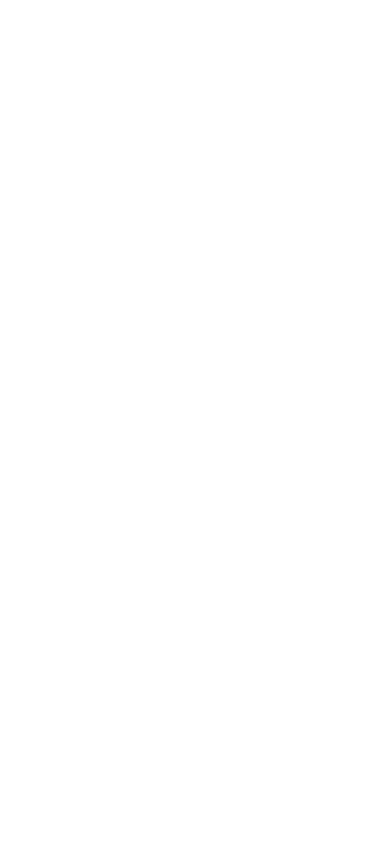
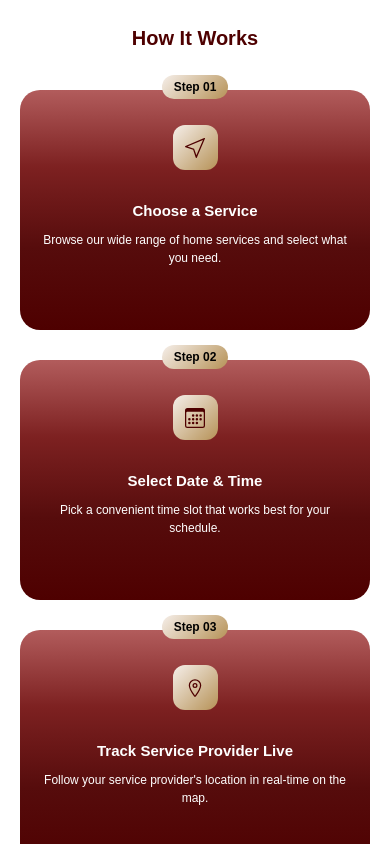
Before and after one commit to rj6624/Multi-Service-Home-Management-System, a React (Create React App) app in the folder client/user-app/: page / in a window 390 px wide. Shown: the part 920-1764 px from the top of the page. Before the commit the page ends 927 px from the top, so only its background shows below. Built offline with nearby package versions, Linux system fonts and the light colour scheme.

Commit message:
HowItWorksLandingPage

```diff
--- /dev/null
+++ b/client/user-app/src/components/HowItWorksLandingPage.css
@@ -0,0 +1,194 @@
+.how-it-works {
+    width: 1322px;
+    margin: 50px auto 0 auto;
+    padding: 20px 0;
+}
+
+.how-it-works-header {
+    text-align: left;
+    margin-bottom: 40px;
+}
+
+.how-it-works-header h2 {
+    font-size: 36px;
+    font-weight: bold;
+    color: #4E0000;
+    margin: 0;
+}
+
+.steps-container {
+    display: flex;
+    justify-content: space-between;
+    align-items: flex-start;
+    gap: 20px;
+    position: relative;
+}
+
+.step-wrapper {
+    display: flex;
+    align-items: center;
+    flex: 1;
+}
+
+.step-card {
+    width: 100%;
+    background: linear-gradient(0deg, #4E0000 0%, #560c0c 34%, #7d2121 68%, #b25c5c 100%);
+    border-radius: 20px;
+    padding: 40px 20px 30px 20px;
+    position: relative;
+    text-align: center;
+    min-height: 240px;
+    display: flex;
+    flex-direction: column;
+    align-items: center;
+}
+
+.step-badge {
+    position: absolute;
+    top: -15px;
+    background: linear-gradient(135deg, #F6EFEA 0%, #b69257 100%);
+    color: #000;
+    padding: 6px 16px;
+    border-radius: 20px;
+    font-size: 14px;
+    font-weight: bold;
+}
+
+.step-icon {
+    width: 60px;
+    height: 60px;
+    /* background-color: #E5A1A1; */
+    background: linear-gradient(135deg, #F6EFEA 0%, #b69257 100%);
+
+    border-radius: 12px;
+    display: flex;
+    align-items: center;
+    justify-content: center;
+    margin: 20px auto 20px auto;
+    margin-top: 0;
+    margin-bottom: 32px;
+    font-size: 28px;
+    color: #4E0000;
+}
+
+.step-title {
+    font-size: 18px;
+    font-weight: bold;
+    color: #ffffff;
+    margin: 0 0 12px 0;
+}
+
+.step-description {
+    font-size: 14px;
+    color: #ffffff;
+    line-height: 1.5;
+    margin: 0;
+}
+
+.step-connector {
+    width: 40px;
+    height: 2px;
+    background-color: #D1B8B8;
+    margin: 0 -20px;
+    align-self: center;
+}
+
+/* Responsive Design */
+@media (max-width: 1400px) {
+    .how-it-works {
+        width: 100%;
+        max-width: 1322px;
+        padding: 40px 40px 0 40px;
+        margin: 0 auto;
+    }
+}
+
+@media (max-width: 1024px) {
+    .how-it-works {
+        padding: 30px 30px 0 30px;
+    }
+
+    .how-it-works-header h2 {
+        font-size: 28px;
+    }
+
+    .step-card {
+        padding: 35px 15px 25px 15px;
+        height: 240px;
+    }
+
+    .step-icon {
+        width: 50px;
+        height: 50px;
+        font-size: 24px;
+    }
+
+    .step-title {
+        font-size: 16px;
+    }
+
+    .step-description {
+        font-size: 13px;
+    }
+
+    .step-connector {
+        width: 30px;
+    }
+}
+
+@media (max-width: 768px) {
+    .how-it-works {
+        padding: 20px;
+    }
+
+    .steps-container {
+        flex-direction: column;
+        gap: 30px;
+    }
+
+    .step-wrapper {
+        width: 100%;
+    }
+
+    .step-connector {
+        display: none;
+    }
+
+    .step-card {
+        min-height: auto;
+    }
+
+    .how-it-works-header h2 {
+        font-size: 24px;
+        text-align: center;
+    }
+}
+
+@media (max-width: 480px) {
+    .how-it-works {
+        padding: 20px;
+    }
+
+    .step-badge {
+        font-size: 12px;
+        padding: 5px 12px;
+    }
+
+    .step-icon {
+        width: 45px;
+        height: 45px;
+        font-size: 20px;
+    }
+
+    .step-title {
+        font-size: 15px;
+    }
+
+    .step-description {
+        font-size: 12px;
+    }
+
+    .how-it-works-header h2 {
+        font-size: 20px;
+    }
+}
--- /dev/null
+++ b/client/user-app/src/components/HowItWorksLandingPage.js
@@ -0,0 +1,59 @@
+import './HowItWorksLandingPage.css';
+import { SlCursor } from "react-icons/sl";
+import { BsCalendar3 } from "react-icons/bs";
+import { IoLocationOutline } from "react-icons/io5";
+import { BsWallet2 } from "react-icons/bs";
+
+function HowItWorksLandingPage() {
+    const steps = [
+        {
+            number: "01",
+            icon: <SlCursor />,
+            title: "Choose a Service",
+            description: "Browse our wide range of home services and select what you need."
+        },
+        {
+            number: "02",
+            icon: <BsCalendar3 />,
+            title: "Select Date & Time",
+            description: "Pick a convenient time slot that works best for your schedule."
+        },
+        {
+            number: "03",
+            icon: <IoLocationOutline />,
+            title: "Track Service Provider Live",
+            description: "Follow your service provider's location in real-time on the map."
+        },
+        {
+            number: "04",
+            icon: <BsWallet2 />,
+            title: "Pay Securely & Review",
+            description: "Complete payment securely and share your experience with a review."
+        }
+    ];
+
+    return (
+        <div className="how-it-works">
+            <div className="how-it-works-header">
+                <h2>How It Works</h2>
+            </div>
+            <div className="steps-container">
+                {steps.map((step, index) => (
+                    <div key={index} className="step-wrapper">
+                        <div className="step-card">
+                            <div className="step-badge">Step {step.number}</div>
+                            <div className="step-icon">
+                                {step.icon}
+                            </div>
+                            <h3 className="step-title">{step.title}</h3>
+                            <p className="step-description">{step.description}</p>
+                        </div>
+                        {index < steps.length - 1 && <div className="step-connector"></div>}
+                    </div>
+                ))}
+            </div>
+        </div>
+    );
+};
+
+export default HowItWorksLandingPage;
--- a/client/user-app/src/pages/LandingPage.js
+++ b/client/user-app/src/pages/LandingPage.js
@@ -4,6 +4,7 @@
 import Navigation from '../components/Navigation';
 import IntroLandingPage from '../components/IntroLandingPage';
 import ServiceCatalogLandingPage from '../components/ServiceCatalogLandingPage';
+import HowItWorksLandingPage from '../components/HowItWorksLandingPage';
 
 function LandingPage() {
   return (
@@ -12,6 +13,7 @@
       <Navigation />
       <IntroLandingPage />
       <ServiceCatalogLandingPage />
+      <HowItWorksLandingPage />
     </div>
   );
 }
```
Also changed, not shown: client/user-app/package.json (+4 -3 lines), 1 other file (tests, documents, lock files or other folders).
